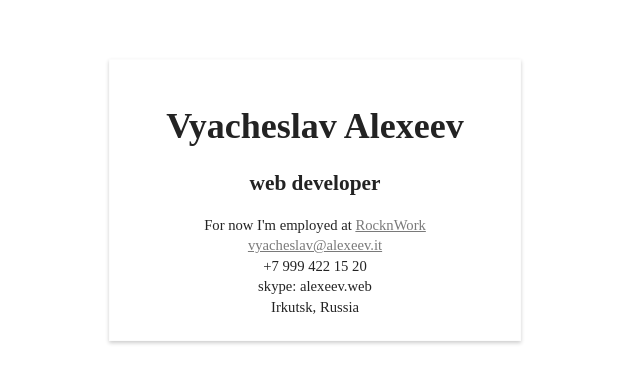
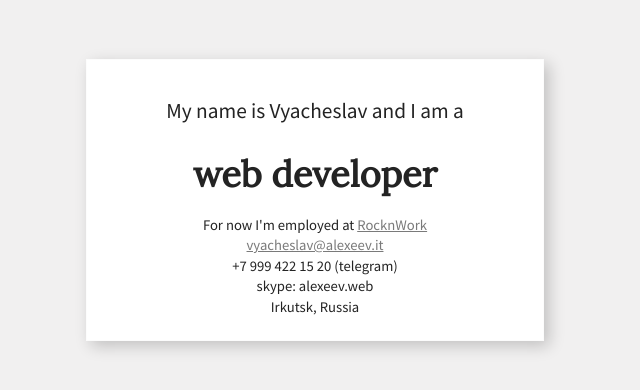
Before and after one commit to alexeevit/alexeevit.github.io, a plain HTML site: page index.html in a window 1280 px wide. Shown: the part 150-540 px from the top of the page, without its empty margins (325-965 px from the left). Drawn offline with Linux system fonts and the light colour scheme; a web font is replaced by a local one.

Commit message:
some fixes

```diff
--- a/index.html
+++ b/index.html
@@ -1,25 +1,26 @@
 <!doctype html>
 <html>
 	<head>
-		<title>vyacheslav alexeev. web-developer</title>
+		<title>Web-developer — Vyacheslav Alexeev</title>
 		<meta charset="utf8">
+		<link href='https://fonts.googleapis.com/css?family=Lora|Source+Sans+Pro' rel='stylesheet' type='text/css'>
 		<link rel="stylesheet" href="main.css">
-		<link href='http://fonts.googleapis.com/css?family=Playball|Rambla:400,700' rel='stylesheet' type='text/css'>
 	</head>
 	<body>
 			<div class="cutaway">
 				<div class="maininfo">
-					<span class="name">Vyacheslav Alexeev</span>
-					<br>
+					<span class="name">My name is Vyacheslav and I am a</span>
 					<span class="attention">web developer</span>
 				</div>
 				<div class="contacts">
-					<span>For now I'm employed at <a href="http://rocknwork.it/" target="_blank">RocknWork</a></span>
+					<span>For now I'm employed at <a href="http://rockn.work/" target="_blank">RocknWork</a></span>
+					<br>
 					<a href="mailto:vyachesalv@alexeev.it">vyacheslav@alexeev.it</a><br>
-					<span>+7 999 422 15 20</span><br>
+					<span>+7 999 422 15 20 (telegram)</span><br>
 					<span>skype: alexeev.web</span><br>
 					<span>Irkutsk, Russia</span><br>
 				</div>
 			</div>
 	</body>
+	<!-- Yandex.Metrika counter --><script type="text/javascript"> (function (d, w, c) { (w[c] = w[c] || []).push(function() { try { w.yaCounter34722525 = new Ya.Metrika({ id:34722525, clickmap:true, trackLinks:true, accurateTrackBounce:true, webvisor:true, trackHash:true }); } catch(e) { } }); var n = d.getElementsByTagName("script")[0], s = d.createElement("script"), f = function () { n.parentNode.insertBefore(s, n); }; s.type = "text/javascript"; s.async = true; s.src = "https://mc.yandex.ru/metrika/watch.js"; if (w.opera == "[object Opera]") { d.addEventListener("DOMContentLoaded", f, false); } else { f(); } })(document, window, "yandex_metrika_callbacks");</script><noscript><div><img src="https://mc.yandex.ru/watch/34722525" style="position:absolute; left:-9999px;" alt="" /></div></noscript><!-- /Yandex.Metrika counter -->
 </html>
--- a/main.css
+++ b/main.css
@@ -1,35 +1,38 @@
 body {
-	font-family: 'Rambla' sans-serif;
+	font-family: 'Source Sans Pro', sans-serif;
+	background:#f1f0f0;
 }
 
 DIV.cutaway {
+	background:#fff;
 	text-align:center;
 	margin: auto;
-  position: absolute;
-  top: -100px; left: 0; bottom: 0; right: 0;
-	width:350px;
+	position: absolute;
+	top: -100px; left: 0; bottom: 0; right: 0;
+	width:396px;
 	height:220px;
 	font-size:12pt;
 	line-height:2;
 	padding:30px;
 	color:#232323;
-	box-shadow: 0 2px 4px rgba(0, 0, 0, .2);
+	box-shadow: 5px 5px 15px rgba(0, 0, 0, .2);
 	border:1px solid #fcfcfc;
 }
 
 SPAN.name {
-	font-size:27pt;
-	font-weight:bold;
-	font-family: 'Playball' sans-serif;
+	display:block;
+	font-size:16pt;
 }
 
 SPAN.attention {
-	font-size:16pt;
+	display:block;
+	font-size:27pt;
 	font-weight:bold;
+	font-family: 'Lora', serif;
+	margin:5px 0;
 }
 
 DIV.contacts {
-	margin-top:10px;
 	font-size:11pt;
 	line-height:1.4;
 }
```
Also changed, not shown: 2 other files.
